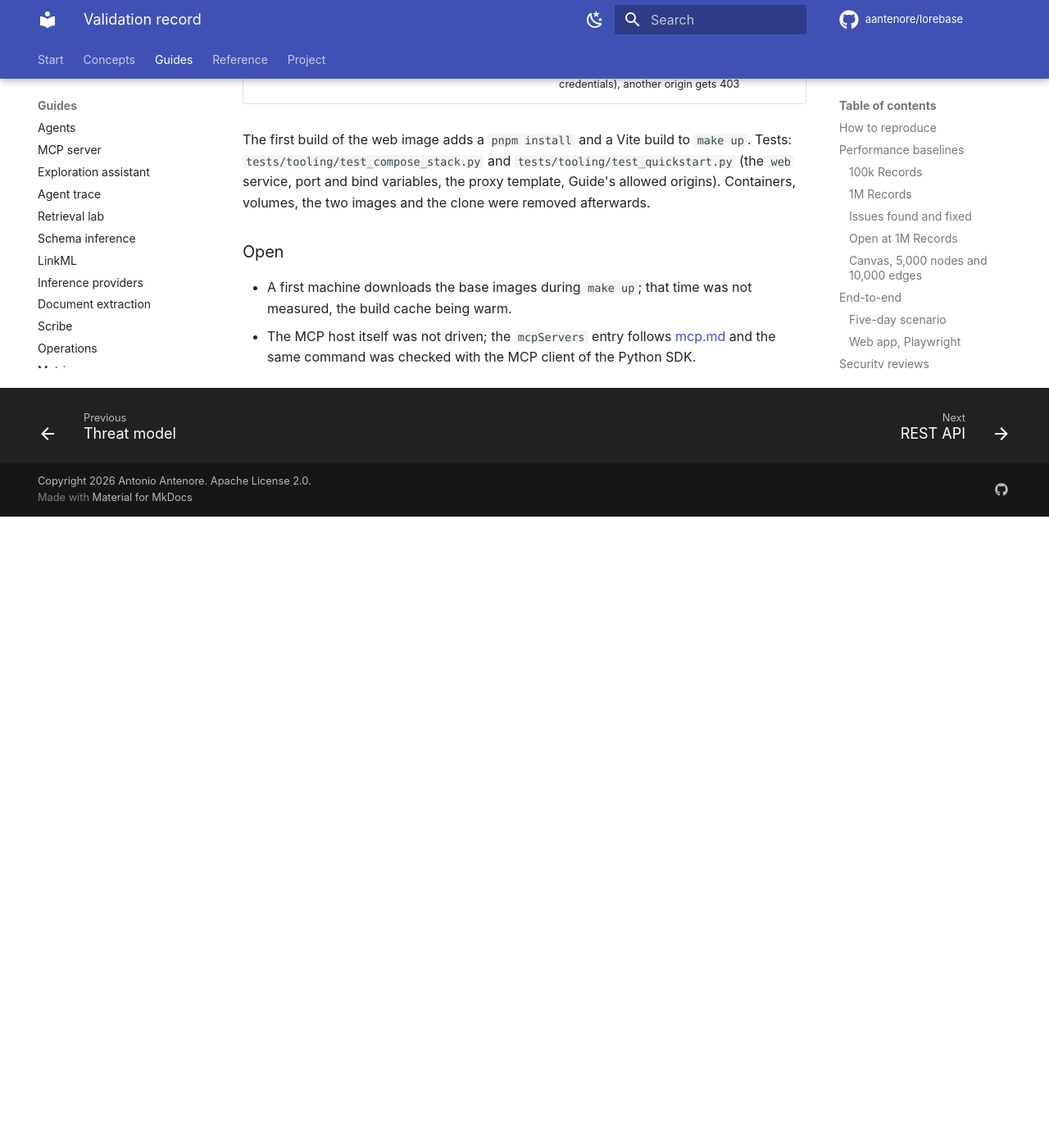
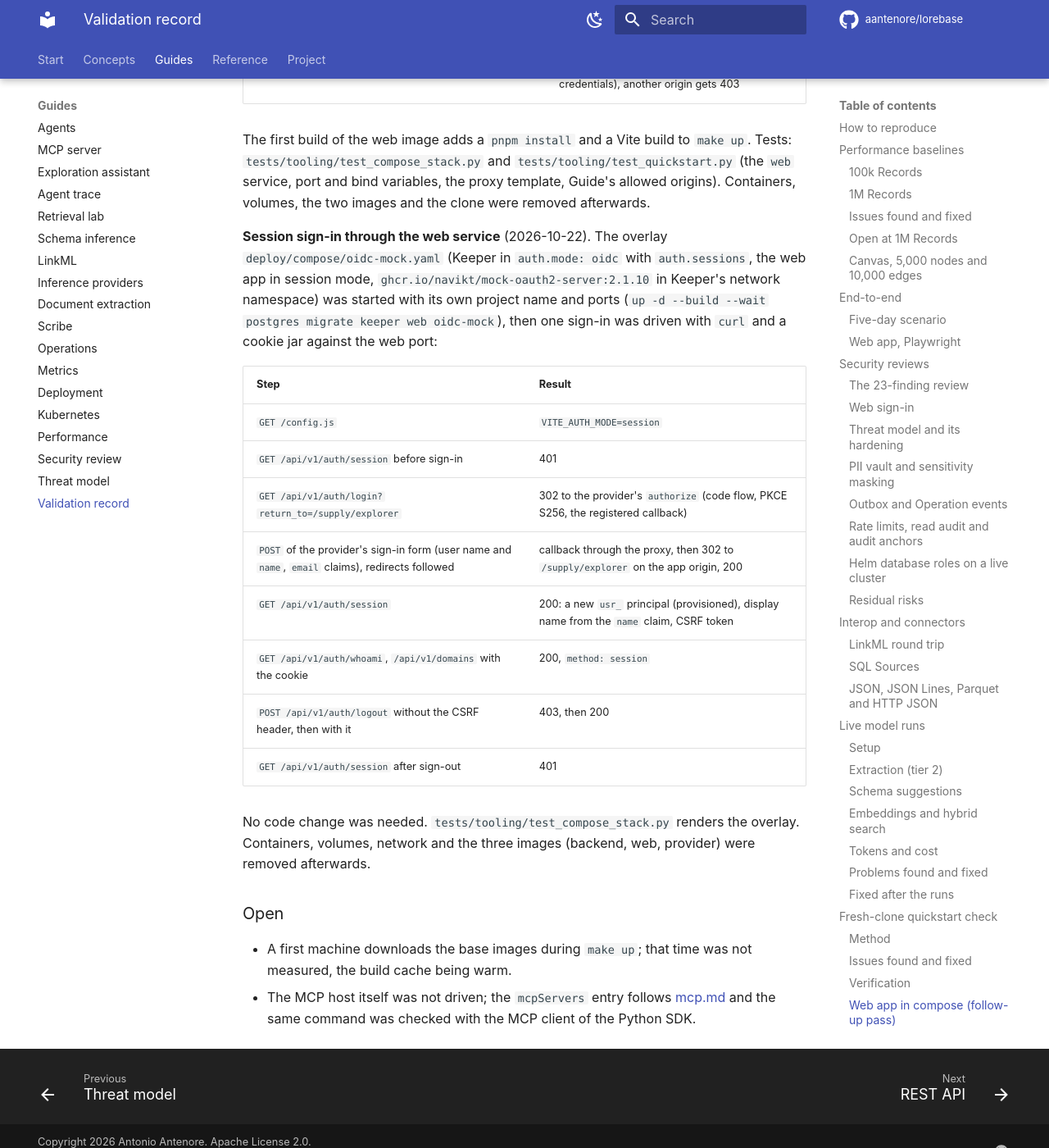
Before and after one commit to aantenore/lorebase, an MkDocs documentation site: the page built from docs/validation.md, in a window 1280 px wide and 1400 px high, scrolled down 27043 px. Shown: the whole window at 82% size. Built offline with MkDocs 1.6.1 and Material for MkDocs 9.7.7, drawn with Linux system fonts in a browser that asks for light colours; comment, search, counter and statistics services are not loaded; before the commit the page ends 27673 px from its top, so only the background shows below that.

Commit message:
Treat an empty Guide origin list as unset and add a mock OIDC overlay for session sign-in
guide.http.default_origins applies while allowed_origins is empty; compose sets it to the web service's origins and Guide warns about an explicit empty list. deploy/compose/oidc-mock.yaml runs a mock provider so the web app's session sign-in can be tried locally; the check is recorded in the quickstart and validation docs.

````diff
--- a/docs/quickstart.md
+++ b/docs/quickstart.md
@@ -174,6 +174,27 @@ settings are in [`.env.example`](https://github.com/aantenore/lorebase/blob/main
 [apps/web/README.md](https://github.com/aantenore/lorebase/blob/main/apps/web/README.md#live-mode)
 lists the variables of the app itself, and a mock mode with built-in sample data and no Keeper is
 in [section 12](#12-web-app).
+
+**Browser sign-in** (`WEB_AUTH_MODE=session`) can be tried on this stack with a mock OpenID
+Connect provider, the overlay `deploy/compose/oidc-mock.yaml` (it signs in anyone: local use
+only). Add a session key to `.env`, then start Keeper, the web app and the provider with it:
+
+```bash
+echo "LOREBASE_SESSION_KEY=$(openssl rand -base64 48)" >> .env
+docker compose --env-file .env -f deploy/compose/docker-compose.yaml \
+  -f deploy/compose/oidc-mock.yaml up -d --wait keeper web oidc-mock
+```
+
+Keeper switches to `auth.mode: oidc` with `auth.sessions` (client `lorebase-web`, PKCE, callback
+`http://127.0.0.1:8090/api/v1/auth/callback`) and the app to session mode. Open
+`http://127.0.0.1:8090` and sign in: the provider's page asks for any user name (and optional
+claims such as `{"name": "Alice"}`), then returns to the app with a session cookie. The provider
+runs in Keeper's network namespace and is published on `127.0.0.1:8096` (`OIDC_MOCK_PORT`), so
+the browser and Keeper use the same issuer URL, `http://localhost:8096/lorebase`. The user is
+created at its first sign-in (`keeper.auth.oidc.auto_provision`) and, like any principal, reads
+what its grants allow. To go back to authentication off, remove the provider (the same command
+with `rm -sf oidc-mock` instead of `up ...`) and run `make up`. Settings and cookies:
+[deployment](deployment.md#web-sign-in).
 
 **Contributors** who change the app run the dev server instead (Node.js 24 and pnpm), with hot
 reload, on the Keeper of the stack:
--- a/docs/validation.md
+++ b/docs/validation.md
@@ -579,6 +579,26 @@ The first build of the web image adds a `pnpm install` and a Vite build to `make
 port and bind variables, the proxy template, Guide's allowed origins). Containers, volumes, the
 two images and the clone were removed afterwards.
 
+**Session sign-in through the web service** (2026-10-22). The overlay
+`deploy/compose/oidc-mock.yaml` (Keeper in `auth.mode: oidc` with `auth.sessions`, the web app in
+session mode, `ghcr.io/navikt/mock-oauth2-server:2.1.10` in Keeper's network namespace) was
+started with its own project name and ports (`up -d --build --wait postgres migrate keeper web
+oidc-mock`), then one sign-in was driven with `curl` and a cookie jar against the web port:
+
+| Step | Result |
+|------|--------|
+| `GET /config.js` | `VITE_AUTH_MODE=session` |
+| `GET /api/v1/auth/session` before sign-in | 401 |
+| `GET /api/v1/auth/login?return_to=/supply/explorer` | 302 to the provider's `authorize` (code flow, PKCE S256, the registered callback) |
+| `POST` of the provider's sign-in form (user name and `name`, `email` claims), redirects followed | callback through the proxy, then 302 to `/supply/explorer` on the app origin, 200 |
+| `GET /api/v1/auth/session` | 200: a new `usr_` principal (provisioned), display name from the `name` claim, CSRF token |
+| `GET /api/v1/auth/whoami`, `/api/v1/domains` with the cookie | 200, `method: session` |
+| `POST /api/v1/auth/logout` without the CSRF header, then with it | 403, then 200 |
+| `GET /api/v1/auth/session` after sign-out | 401 |
+
+No code change was needed. `tests/tooling/test_compose_stack.py` renders the overlay. Containers,
+volumes, network and the three images (backend, web, provider) were removed afterwards.
+
 ### Open
 
 - A first machine downloads the base images during `make up`; that time was not measured, the
````
Also changed, not shown: CHANGELOG.md (+2 -0 lines), docs/deployment.md (+2 -1 lines), docs/guide.md (+3 -1 lines), docs/reference/configuration.md (+1 -0 lines), 9 other files.
